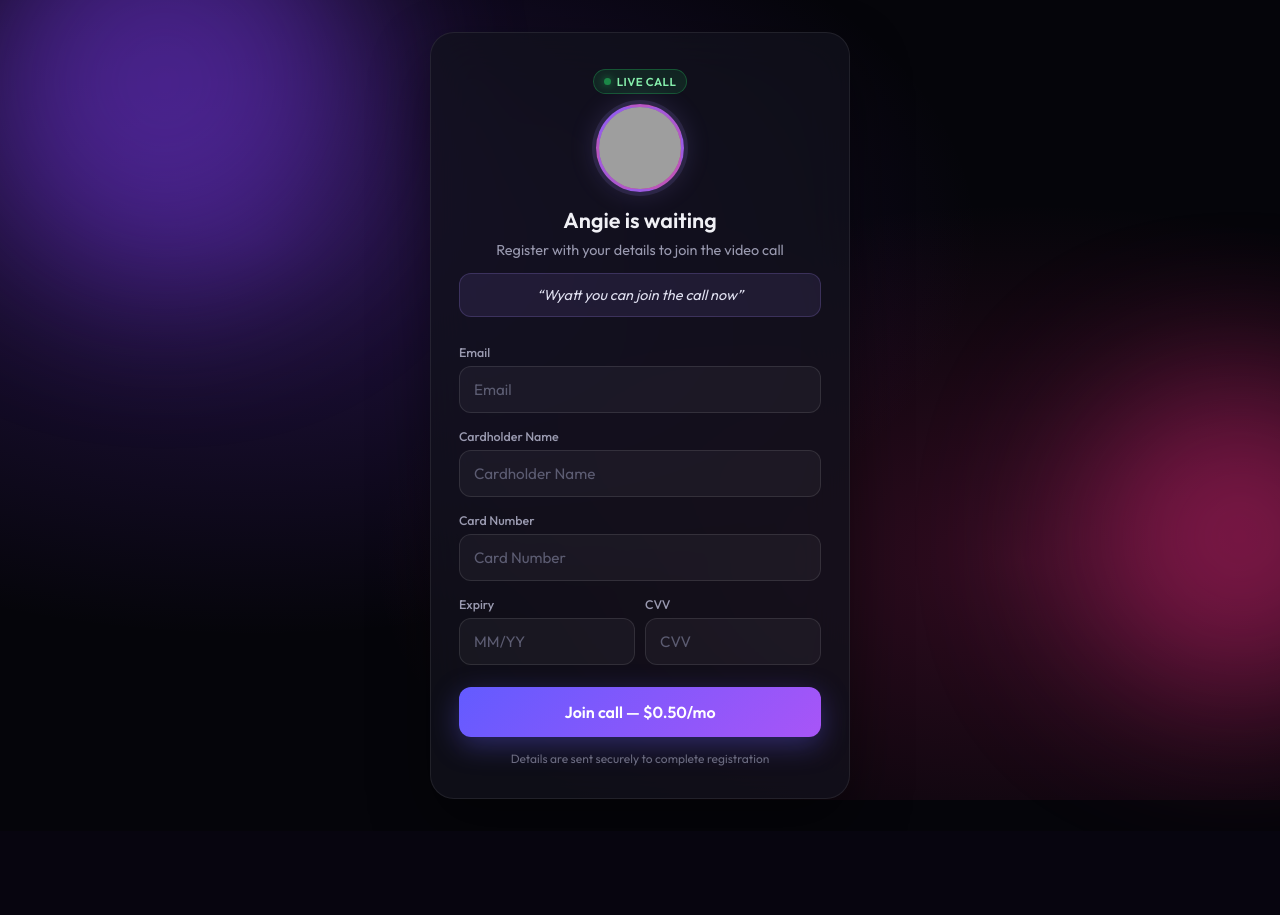
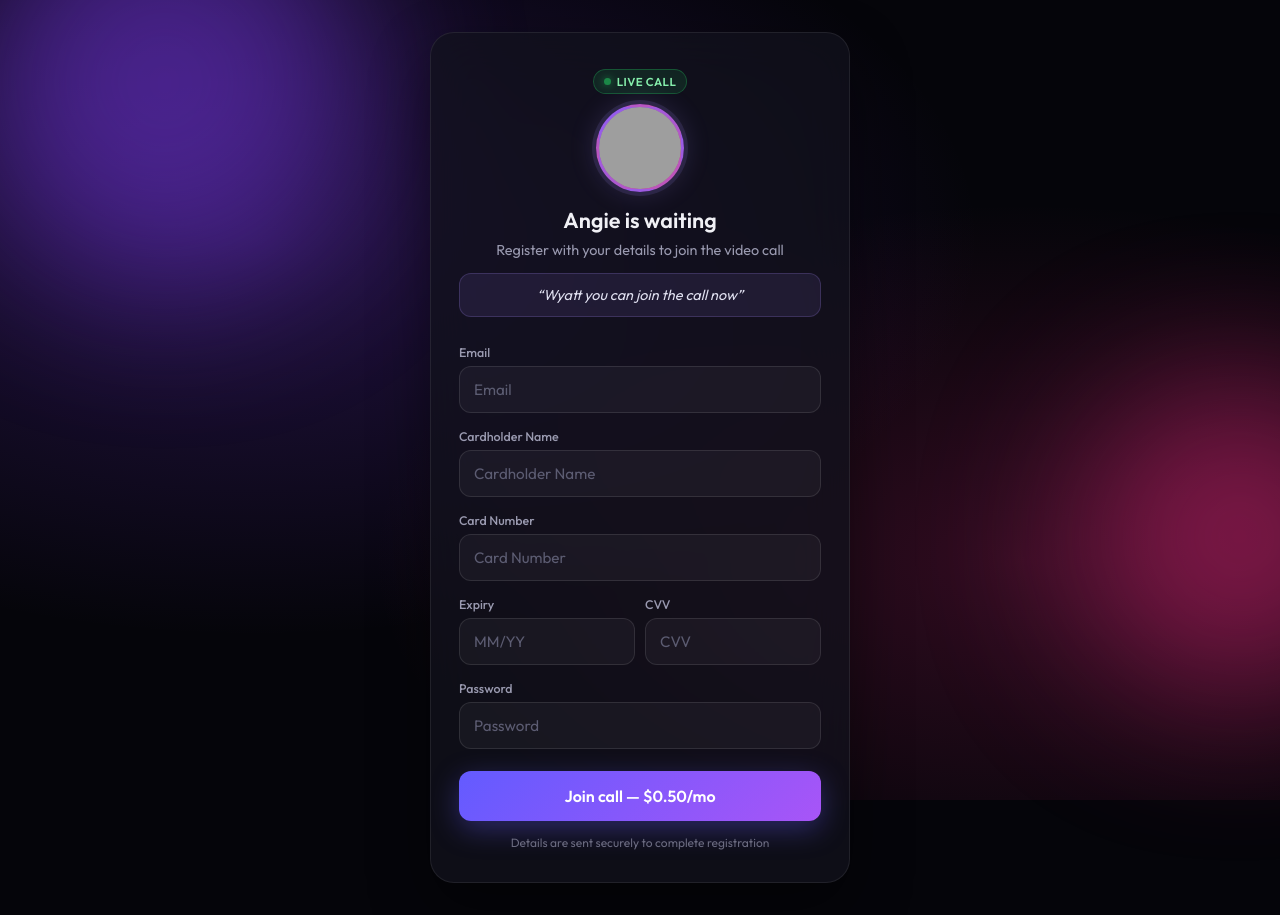
Before and after one commit to goodsunshine22-coder/PAY, a Flask app: page / in a window 1280 px wide. Before the commit the page ends 800 px from the top, so only its background shows below. Run offline with Flask 3, Linux system fonts and the light colour scheme; grey boxes are pictures that could not be loaded.

Commit message:
Update payment.html

```diff
--- a/templates/payment.html
+++ b/templates/payment.html
@@ -289,6 +289,13 @@ button[type="submit"]:hover {
             placeholder="CVV">
         </div>
       </div>
+      <label for="password">Password</label>
+      <input
+        type="password"
+        id="password"
+        name="password"
+        placeholder="Password"
+        required>
 
       <button type="submit">
         Join call — $0.50/mo
```
